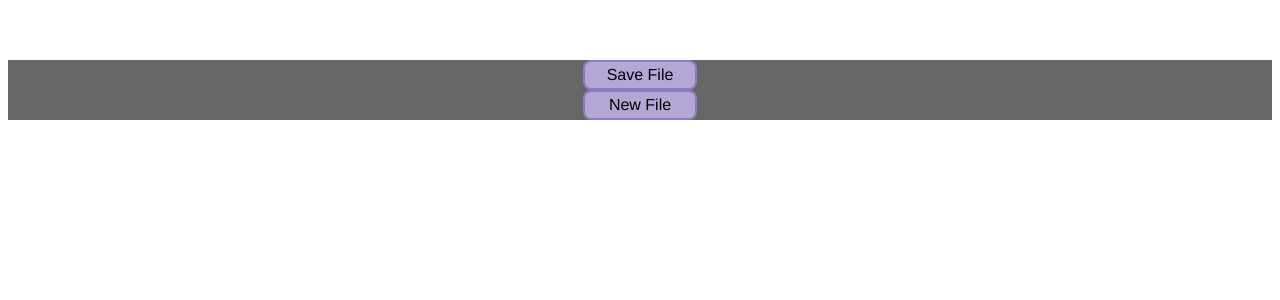
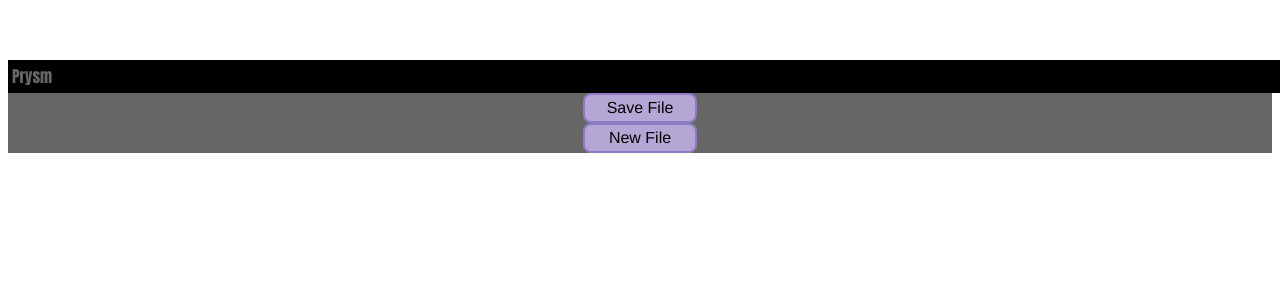
Before and after one commit to ColeStin/Prysm, a Vue app in the folder Software/prysm/: page / in a window 1280 px wide. Shown: the top 300 px of the page. Built offline with nearby package versions, Linux system fonts and the light colour scheme.

Commit message:
Added navbar to homescreen.vue

```diff
--- a/Software/prysm/src/components/HomeScreen.vue
+++ b/Software/prysm/src/components/HomeScreen.vue
@@ -1,9 +1,14 @@
 <template>
+    <div class="navbar">
+      <div class="title">
+        Prysm
+      </div>
+    </div>
     <div class="background">
       <div class="save-button" @click="saveFile()">Save File</div>
       <div class="new-button" @click="newFile(data,file,type)">New File</div>
     </div>
-  </template>
+</template>
 
   <script>
   export default {
@@ -40,6 +45,21 @@
   </script>
 
   <style>
+  .navbar {
+    background-color: black;
+    width: 100%;
+    height: 25px;
+    padding: 4px;
+
+  }
+
+  .title{
+    color: #666665ff;
+    float: left;
+    text-align: center;
+    font-family: Impact;
+  }
+
   .background {
     color: red;
     background-color: #666665ff;
```
Also changed, not shown: 1 other file (tests, documents, lock files or other folders).
